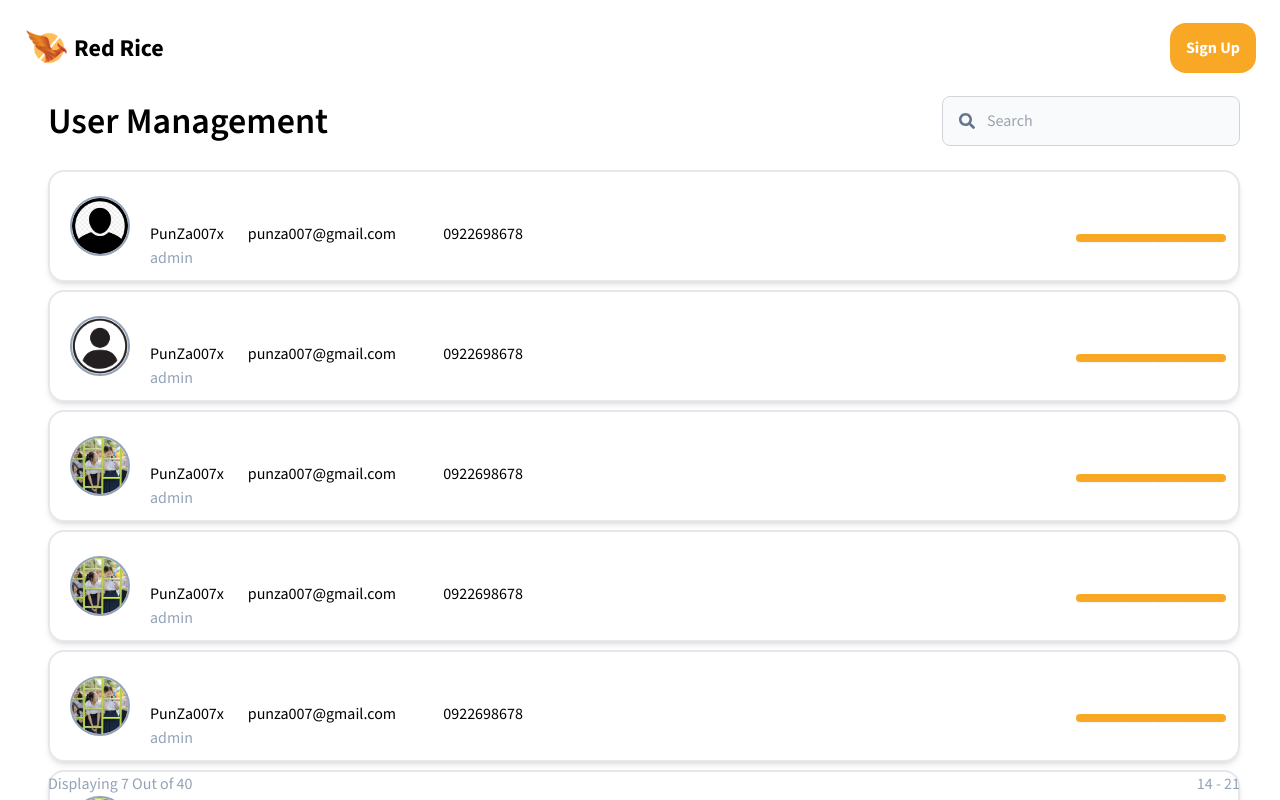
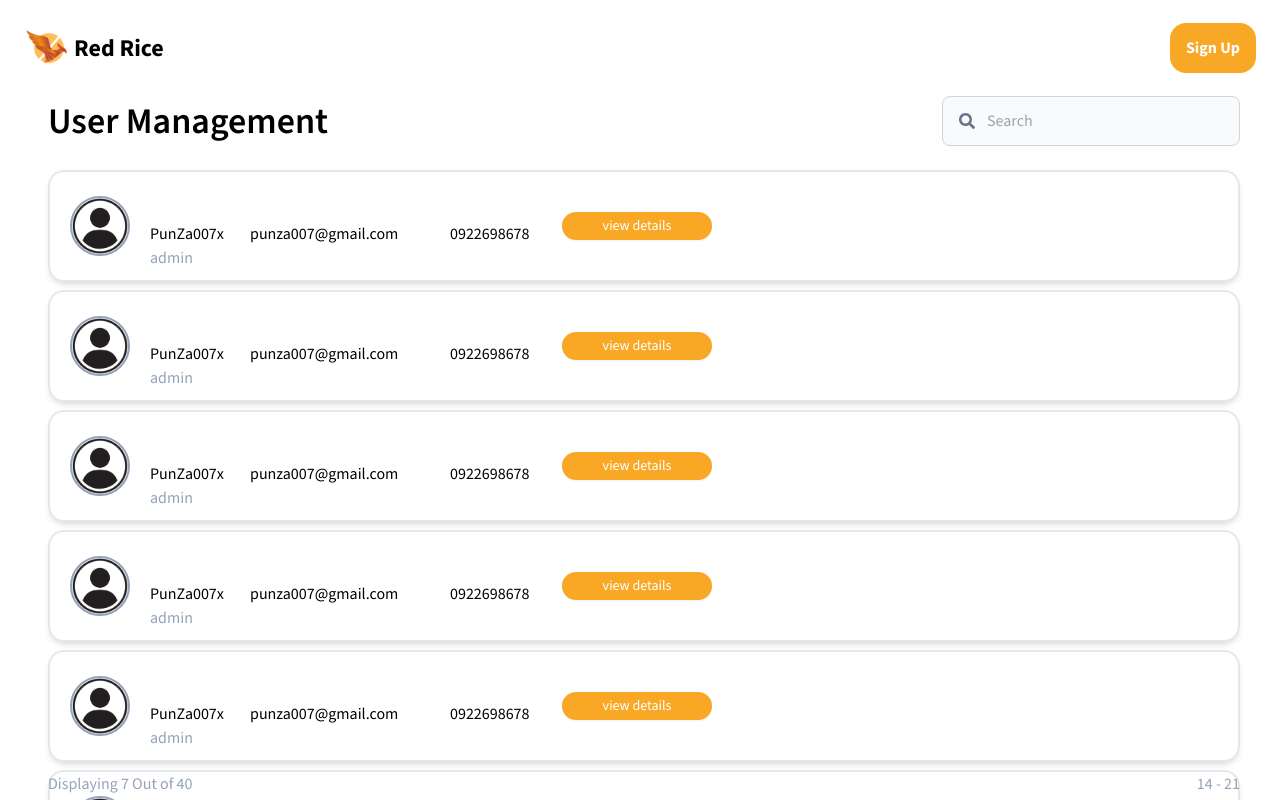
Before and after one commit to 2110503TACEDT66/swdevprac2-project-red-rice, a Next.js app: page /admin/manage in a window 1280 px wide. Built offline with nearby package versions, Linux system fonts and the light colour scheme.

Commit message:
fix: clean code

```diff
--- a/src/components/adminmanage/card.tsx
+++ b/src/components/adminmanage/card.tsx
@@ -1,20 +1,15 @@
 import Link from 'next/link';
 import Image from 'next/image';
-export default function Card({
-    id,
-    name,
-    role,
-    email,
-    tel,
-    picture,
-}: {
+
+interface CardProps {
     id: string;
     name: string;
     role: string;
     email: string;
     tel: string;
     picture?: string;
-}) {
+}
+export default function Card({ id, name, role, email, tel, picture }: CardProps) {
     return (
         <div className="h-auto w-full rounded-[1rem] shadow-md m-1 flex flex-row border-2 py-3 items-center">
             <div className="w-[55px] h-[55px] relative rounded-full  p-7 m-3 ml-5 mr-5 border-solid border-2 border-slate-400 self-center ">
@@ -31,13 +26,13 @@ export default function Card({
             </div>
             <div className="w-[200px] h-[10%] self-center ">{email}</div>
             <div className="w-[100px] h-[10%] self-center">{tel}</div>
-            <div className="w-[60%] h-[10%] relative right-0 self-center flex flex-row justify-end ">
-                <Link
-                    href={`../${id}/profile`}
-                    className="block h-[10%] w-[150px] text-sm rounded-full bg-redrice-yellow
-            hover:bg-redrice-light-yellow  p-1 m-3  shadow-sm text-white text-center"
-                >
-                    view details
+            <div className="justify-end">
+                <Link href={`../${id}/profile`}>
+                    <button
+                        className="block h-[10%] w-[150px] text-sm rounded-full bg-redrice-yellow hover:bg-redrice-light-yellow  p-1 m-3  shadow-sm text-white text-center"
+                    >
+                        view details
+                    </button>
                 </Link>
             </div>
         </div>
--- a/src/components/adminmanage/cardpanel.tsx
+++ b/src/components/adminmanage/cardpanel.tsx
@@ -1,67 +1,12 @@
 import Card from './card';
+import { mockUser } from '@/mock/user';
 
 export default function CardPanel() {
-    const mockData = [
-        {
-            id: '001',
-            name: 'PunZa007x',
-            role: 'admin',
-            email: 'punza007@gmail.com',
-            tel: '0922698678',
-        },
-        {
-            id: '002',
-            name: 'PunZa007x',
-            role: 'admin',
-            email: 'punza007@gmail.com',
-            tel: '0922698678',
-            picture: '/img/user/user2.jpg',
-        },
-        {
-            id: '003',
-            name: 'PunZa007x',
-            role: 'admin',
-            email: 'punza007@gmail.com',
-            tel: '0922698678',
-            picture: '/img/user/IMG_7044.JPG',
-        },
-        {
-            id: '003',
-            name: 'PunZa007x',
-            role: 'admin',
-            email: 'punza007@gmail.com',
-            tel: '0922698678',
-            picture: '/img/user/IMG_7044.JPG',
-        },
-        {
-            id: '003',
-            name: 'PunZa007x',
-            role: 'admin',
-            email: 'punza007@gmail.com',
-            tel: '0922698678',
-            picture: '/img/user/IMG_7044.JPG',
-        },
-        {
-            id: '003',
-            name: 'PunZa007x',
-            role: 'admin',
-            email: 'punza007@gmail.com',
-            tel: '0922698678',
-            picture: '/img/user/IMG_7044.JPG',
-        },
-        {
-            id: '003',
-            name: 'PunZa007x',
-            role: 'admin',
-            email: 'punza007@gmail.com',
-            tel: '0922698678',
-            picture: '/img/user/IMG_7044.JPG',
-        },
-    ];
+    const mockData = mockUser;
+
     return (
         <div className="w-full h-[85%] flex flex-col items-center mt-5">
             {mockData.map((item) => (
-                // eslint-disable-next-line react/jsx-key
                 <Card
                     id={item.id}
                     name={item.name}
@@ -69,7 +14,7 @@ export default function CardPanel() {
                     email={item.email}
                     tel={item.tel}
                     picture={item.picture}
-                ></Card>
+                />
             ))}
         </div>
     );
```
